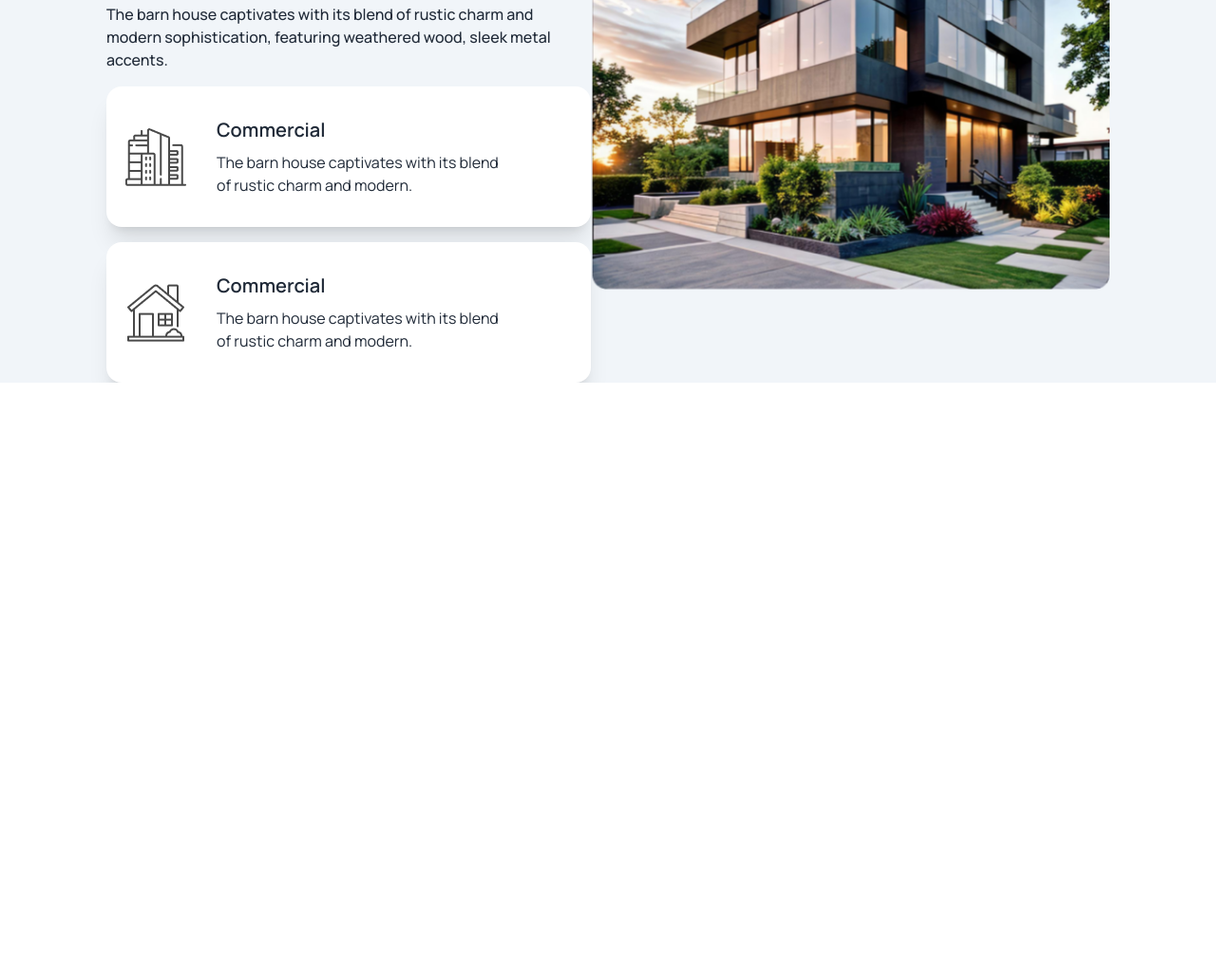
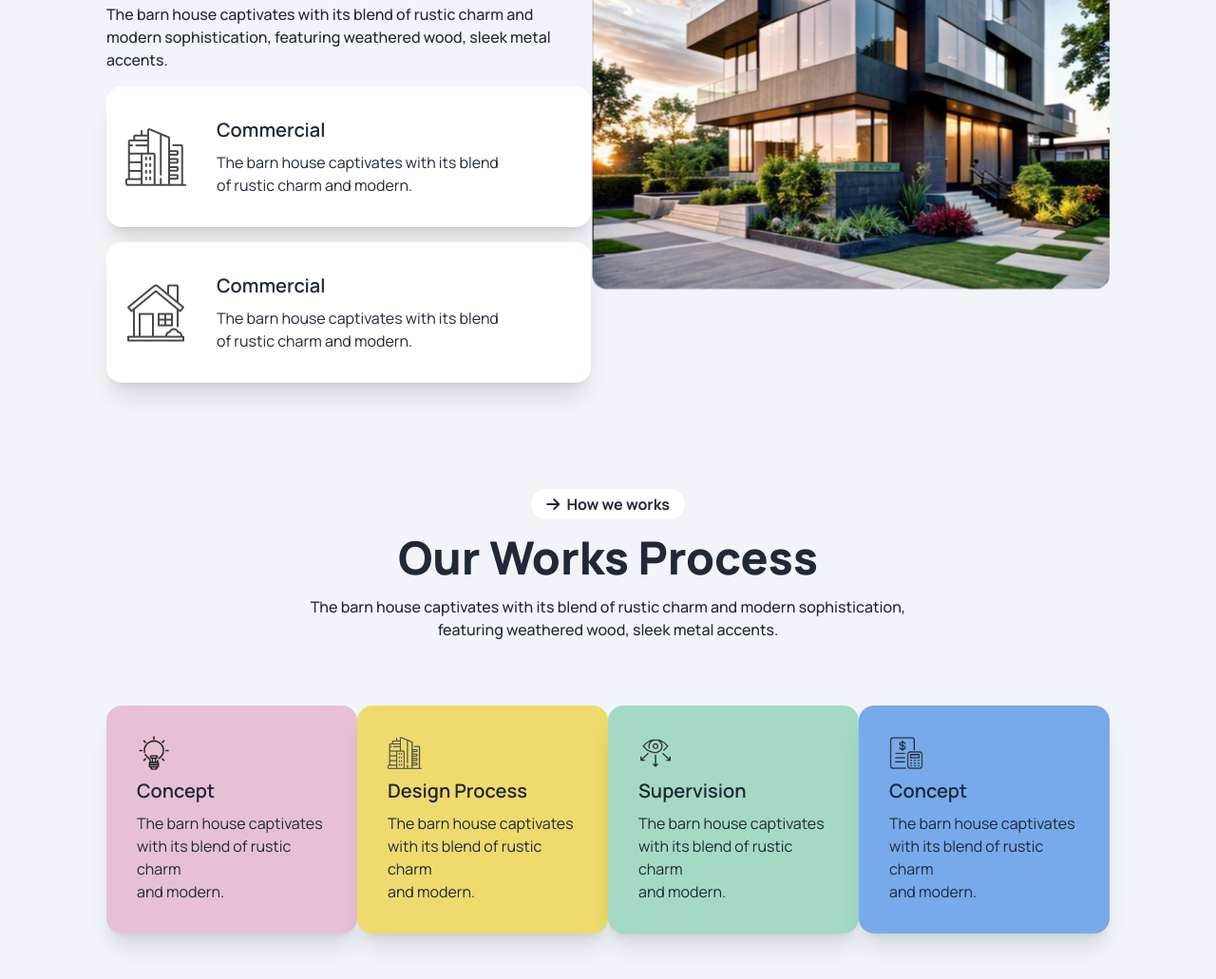
Before and after one commit to rony1957/Assignment3-House-Design, a plain HTML site: page index.html in a window 1280 px wide. Shown: the part 1115-2146 px from the top of the page at 95% size. Before the commit the page ends 1518 px from the top, so only its background shows below. Drawn offline with nearby package versions, Linux system fonts and the light colour scheme.

Commit message:
works card area end with responsive

```diff
--- a/index.html
+++ b/index.html
@@ -131,11 +131,12 @@
 
     <!-- ----main area -->
      <main class="bg-slate-100">
+      <!-- about us section -->
       <section class="container mx-auto px-8 lg:px-28">
 
         <div class="lg:flex justify-between">
           <!-- text -->
-           <div class="mt-10">
+           <div class="lg:mt-10">
             <!-- vector -->
              <div class="relative">
               <div class="absolute -left-16 hidden lg:block">
@@ -197,6 +198,69 @@
         </div>
 
       </section>
+      <!-- about us section -->
+
+      <!-- works prosess section -->
+       <section class="container mx-auto px-8 lg:px-28">
+        <!-- main div works text -->
+       <div class="lg:mt-14">
+        <!-- main div works text -->
+         <div class="text-base font-bold text-center">
+          <button class="bg-white rounded-full mt-14 py-1 px-4"><i class="fa-solid mr-1 fa-arrow-right"></i> How we works</button>
+          <h1 class="lg:text-5xl text-4xl font-extrabold mt-4">Our Works Process</h1>
+          <p class="text-base font-medium mt-4">The barn house captivates with its blend of rustic charm and modern sophistication, <br> featuring weathered wood, sleek metal accents.</p>
+         </div>
+
+         <!-- works card -->
+          <div class="lg:flex justify-between lg:py-12 py-8">
+
+            <!-- card-1 -->
+            <div class="card bg-[#E7C1D3] mt-5 shadow-xl">
+              <div class="card-body">
+                <img src="./assets/concept.png" class="h-9 w-9" alt="">
+                <h2 class="card-title">Concept</h2>
+                <p>The barn house captivates <br> with its blend of rustic charm <br> and modern.</p>
+              </div>
+            </div>
+            <!-- card 1 -->
+
+             <!-- card-2 -->
+             <div class="card bg-[#EFDA6E] mt-5 shadow-xl">
+              <div class="card-body">
+                <img src="./assets/commercial.png" class="h-9 w-9" alt="">
+                <h2 class="card-title">Design Process</h2>
+                <p>The barn house captivates <br> with its blend of rustic charm <br> and modern.</p>
+              </div>
+            </div>
+            <!-- card 2 -->
+
+             <!-- card-3 -->
+             <div class="card bg-[#A4DAC3] mt-5 shadow-xl">
+              <div class="card-body">
+                <img src="./assets/vision.png" class="h-9 w-9" alt="">
+                <h2 class="card-title">Supervision</h2>
+                <p>The barn house captivates <br> with its blend of rustic charm <br> and modern.</p>
+              </div>
+            </div>
+            <!-- card 3 -->
+
+             <!-- card-4 -->
+             <div class="card bg-[#77AAEA] mt-5 shadow-xl">
+              <div class="card-body">
+                <img src="./assets/budget-planning.png" class="h-9 w-9" alt="">
+                <h2 class="card-title">Concept</h2>
+                <p>The barn house captivates <br> with its blend of rustic charm <br> and modern.</p>
+              </div>
+            </div>
+            <!-- card 4 -->
+
+          </div>
+         <!-- works card -->
+
+         </div>
+       </section>
+
+      <!-- works prosess section -->
 
      </main>
     <!-- main area end -->
```
